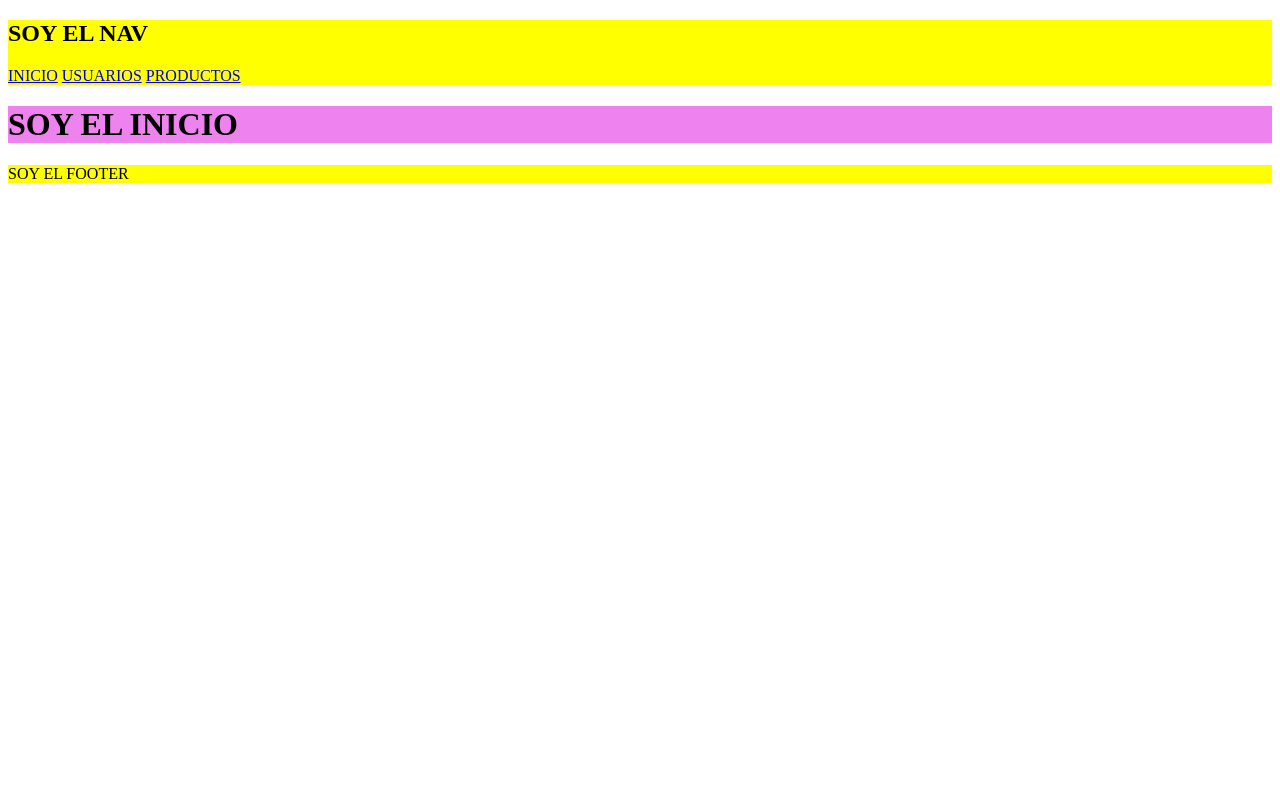
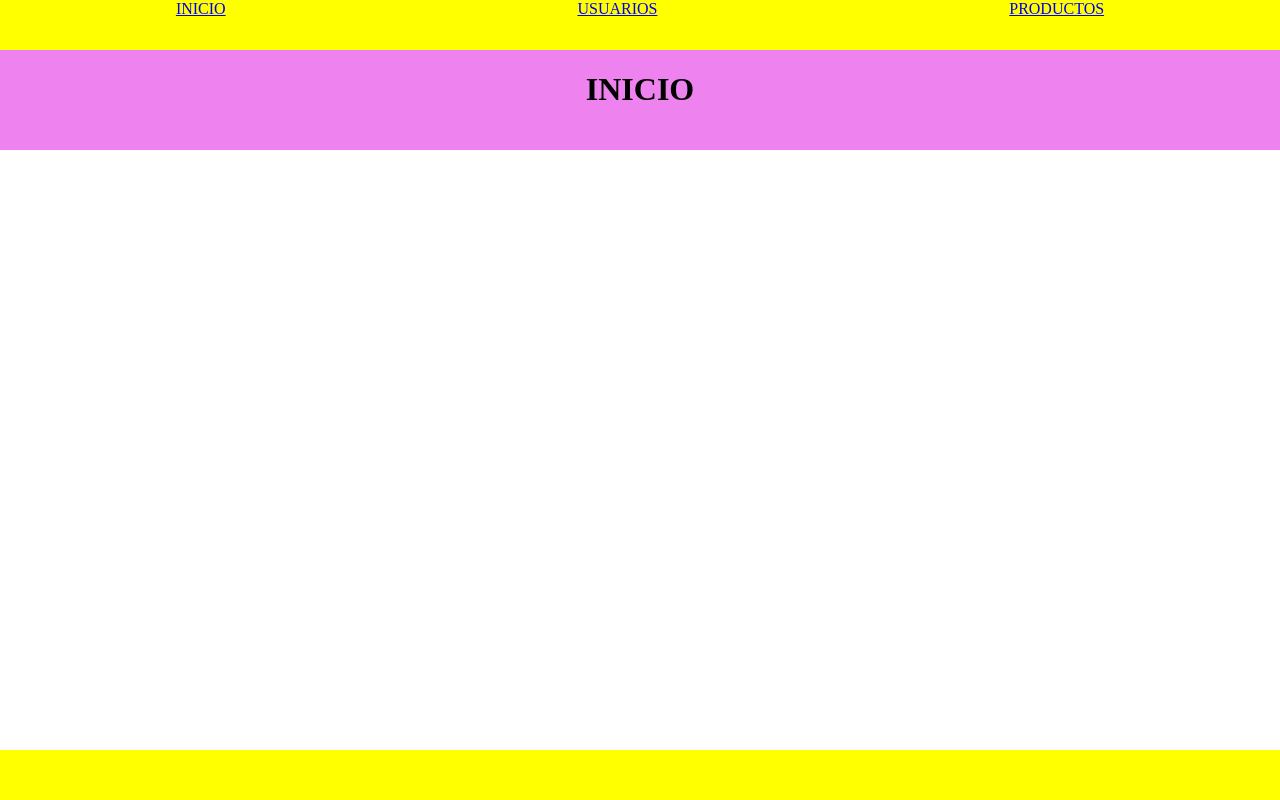
Before and after one commit to Florvasi25/Entrega-Final-Python-Django, a Django app: page / in a window 1280 px wide. Run offline with Django 4.2, Linux system fonts and the light colour scheme.

Commit message:
Tercera Pre-Entrega Vasiliauskas

```diff
--- a/inicio/static/css/style.css
+++ b/inicio/static/css/style.css
@@ -1,9 +1,16 @@
+
 .nav {
     background-color: yellow;
+    height: 50px;
 }
 
-.tituloinicio {
+.cont_inicio{
+    display: flex;
+    justify-content: center;
+    align-content: center;
     background-color: violet;
+    height: 100px;
+    width: 100vw;
 }
 
 .tituloprueba{
@@ -16,4 +23,18 @@
 
 .footer{
     background-color: yellow;
+    margin-top: auto;
+    height: 50px;
 }
+
+.body{
+    min-height: 100vh;
+    display: flex;
+    flex-direction: column;
+    margin: 0;
+}
+
+.nav_btns{
+    display: flex;
+    justify-content: space-around;
+}
--- a/inicio/templates/inicio/inicio.html
+++ b/inicio/templates/inicio/inicio.html
@@ -4,7 +4,7 @@
 {% endblock tab_title %}
 
 {% block contenido %}
-    <div>
-        <h1 class="tituloinicio">SOY EL INICIO</h1>
+    <div class="cont_inicio">
+        <h1 class="tituloinicio">INICIO</h1>
     </div>
 {% endblock contenido %}
--- a/inicio/templates/inicio/listar_usuarios.html
+++ b/inicio/templates/inicio/listar_usuarios.html
@@ -1,11 +1,11 @@
 {% extends 'base.html' %}
 
 {% block tab_title %}
-<title>Lista de Usuarios</title>
+<title>Búsqueda Usuarios</title>
 {% endblock tab_title %}
 
 {% block contenido %}
-    <h1>Listado de Usuarios</h1>
+    <h1>Buscar Usuario</h1>
     <form action="" method="get">
         {{formulario}}
         <button>Buscar</button>
@@ -15,6 +15,6 @@
             <li>Nombre: {{usuario.nombre}} - Edad: {{usuario.edad}} - Email: {{usuario.email}} - Teléfono: {{usuario.numero_telefono}}</li>
         {% endfor %}
     {% elif busqueda != "" %}
-        <p>No existe el usuario con nombre: "{{busqueda}}".</p>
+        <p>No se encontró el usuario con nombre: "{{busqueda}}".</p>
     {% endif %}
 {% endblock contenido %}
--- a/inicio/templates/inicio/usuarios.html
+++ b/inicio/templates/inicio/usuarios.html
@@ -7,5 +7,5 @@
 {% block contenido %}
     <h1>Opciones</h1>
     <button><a href={% url 'inicio:crear_usuario' %}>CREAR USUARIO</a></button>
-    <button><a href={% url 'inicio:listar_usuarios' %}>LISTAR USUARIOS</a></button>
+    <button><a href={% url 'inicio:listar_usuarios' %}>BUSCAR USUARIOS</a></button>
 {% endblock contenido %}
--- a/templates/base.html
+++ b/templates/base.html
@@ -5,26 +5,24 @@
         <meta charset="UTF-8">
         <meta name="viewport" content="width=device-width, initial-scale=1.0">
         {% block tab_title %}
-        <title>Base Template</title>
+        <title>Inicio</title>
         {% endblock tab_title %}
         <link rel="stylesheet" href={% static 'css/style.css' %}>
     </head>
-    <body>
+    <body class="body">
         <nav class='nav'>
-            <div>
-                <h1>SOY EL NAV</h1>
+            <div class='nav_btns'>
                 <a href={% url 'inicio:inicio' %}>INICIO</a>
                 <a href={% url 'inicio:usuarios' %}>USUARIOS</a>
                 <a href={% url 'inicio:productos' %}>PRODUCTOS</a>
             </div>
         </nav>
-
-        {% block contenido %}
-        {% endblock contenido %}
-
+        <div>
+            {% block contenido %}
+            {% endblock contenido %}
+        </div>
         <footer class='footer'>
             <div>
-                <p>SOY EL FOOTER</p>
             </div>
         </footer>
     </body>
```
Also changed, not shown: README.md.
